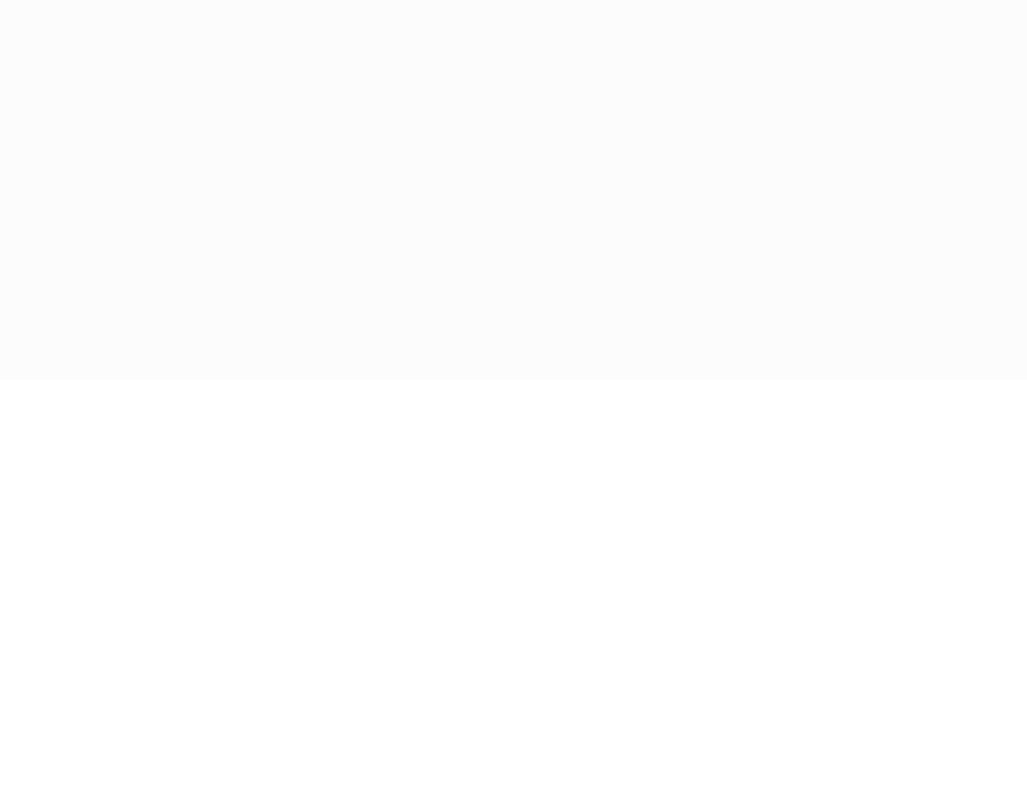
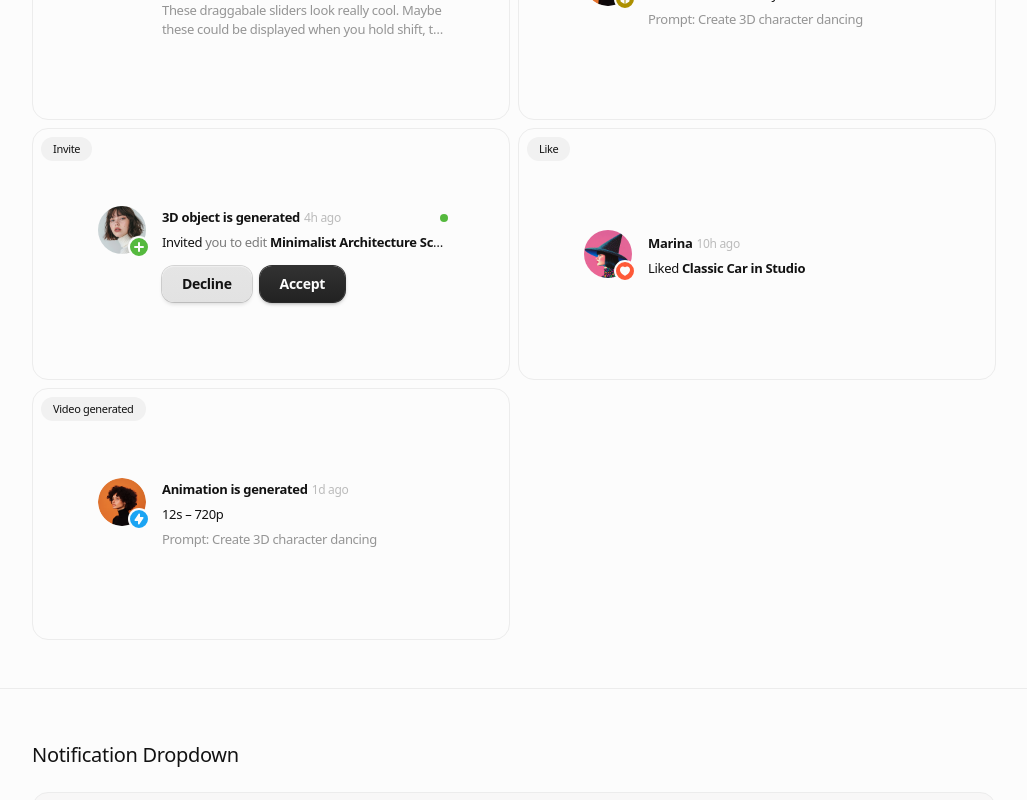
Before and after one commit to thao12z/K-t-qu-xo-so, a Next.js app: page /notifications in a window 1280 px wide. Shown: the part 420-1220 px from the top of the page, without its empty margins (236-1263 px from the left). Before the commit the page ends 800 px from the top, so only its background shows below. Built offline with nearby package versions, Linux system fonts and the light colour scheme.

Commit message:
Notifications

```diff
--- a/templates/NotificationsPage/index.tsx
+++ b/templates/NotificationsPage/index.tsx
@@ -3,17 +3,16 @@
 import Layout from "@/components/Layout";
 import Group from "@/components/Group";
 import RowCards from "@/components/RowCards";
-// import Card from "@/components/Card";
-// import Notification from "@/components/Notification";
-// import Notifications from "@/components/Notifications";
+import Card from "@/components/Card";
+import Notification from "@/components/Notification";
+import Notifications from "@/components/Notifications";
 
 const MenuPage = () => {
     return (
         <Layout title="Notifications">
             <Group title="Variations">
                 <RowCards>
-                    sds
-                    {/* <Card className="h-63" title="Comment" span={2} center>
+                    <Card className="h-63" title="Comment" span={2} center>
                         <div className="w-96.5">
                             <Notification
                                 item={{
@@ -103,10 +102,10 @@
                                 }}
                             />
                         </div>
-                    </Card> */}
+                    </Card>
                 </RowCards>
             </Group>
-            {/* <Group title="Notification Dropdown">
+            <Group title="Notification Dropdown">
                 <RowCards>
                     <Card
                         className="py-38 bg-[#F8F7F7]"
@@ -116,7 +115,7 @@
                         <Notifications />
                     </Card>
                 </RowCards>
-            </Group> */}
+            </Group>
         </Layout>
     );
 };
```
